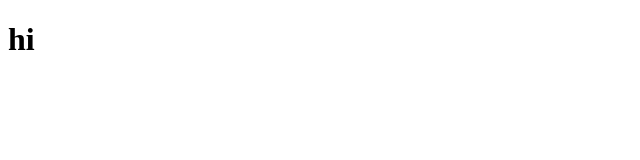
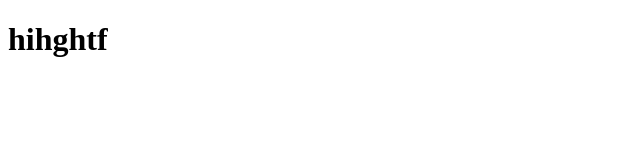
Before and after one commit to chenukadanith/test2, a plain HTML site: page index.html in a window 1280 px wide. Shown: the whole page, without its empty margins (0-640 px from the left). Drawn offline with Linux system fonts and the light colour scheme.

Commit message:
Update index.html

```diff
--- a/index.html
+++ b/index.html
@@ -6,6 +6,6 @@
     <title>Document</title>
 </head>
 <body>
-    <h1>hi</h1>
+    <h1>hihghtf</h1>
 </body>
 </html>
```
